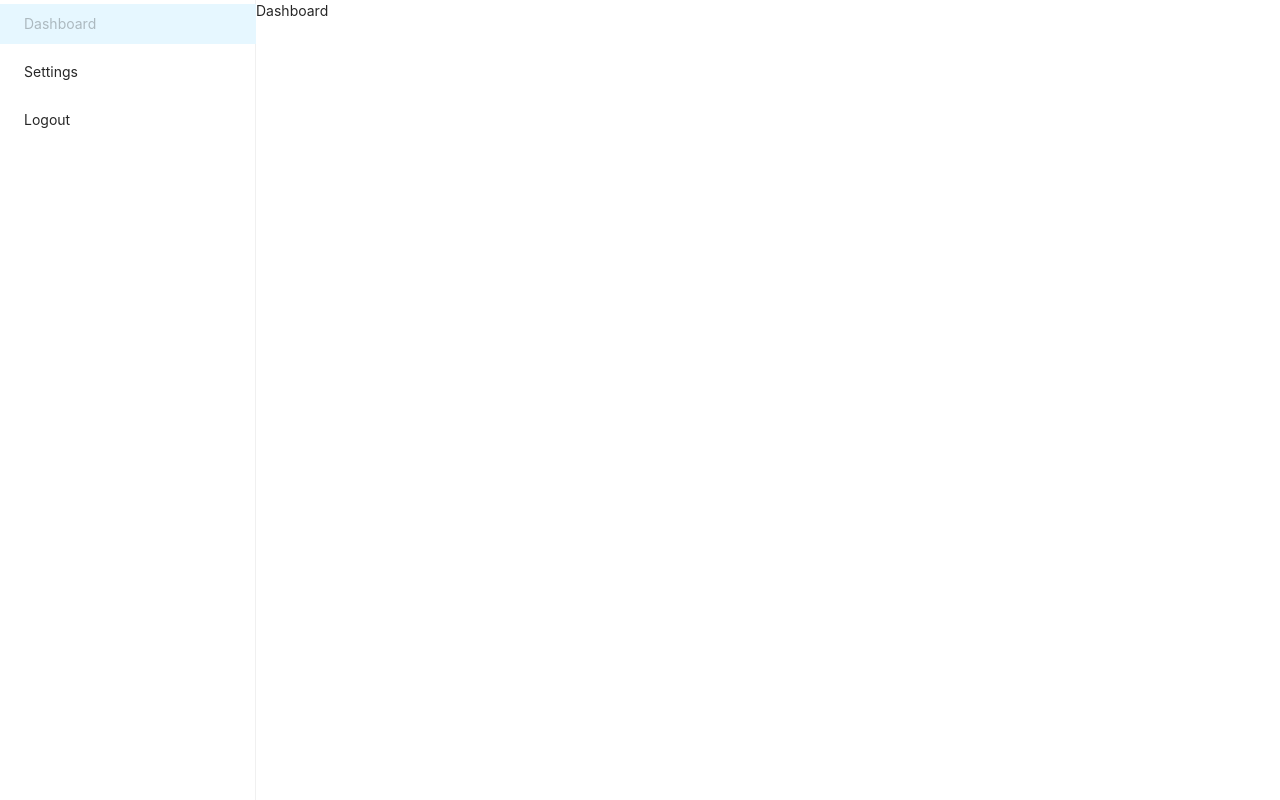
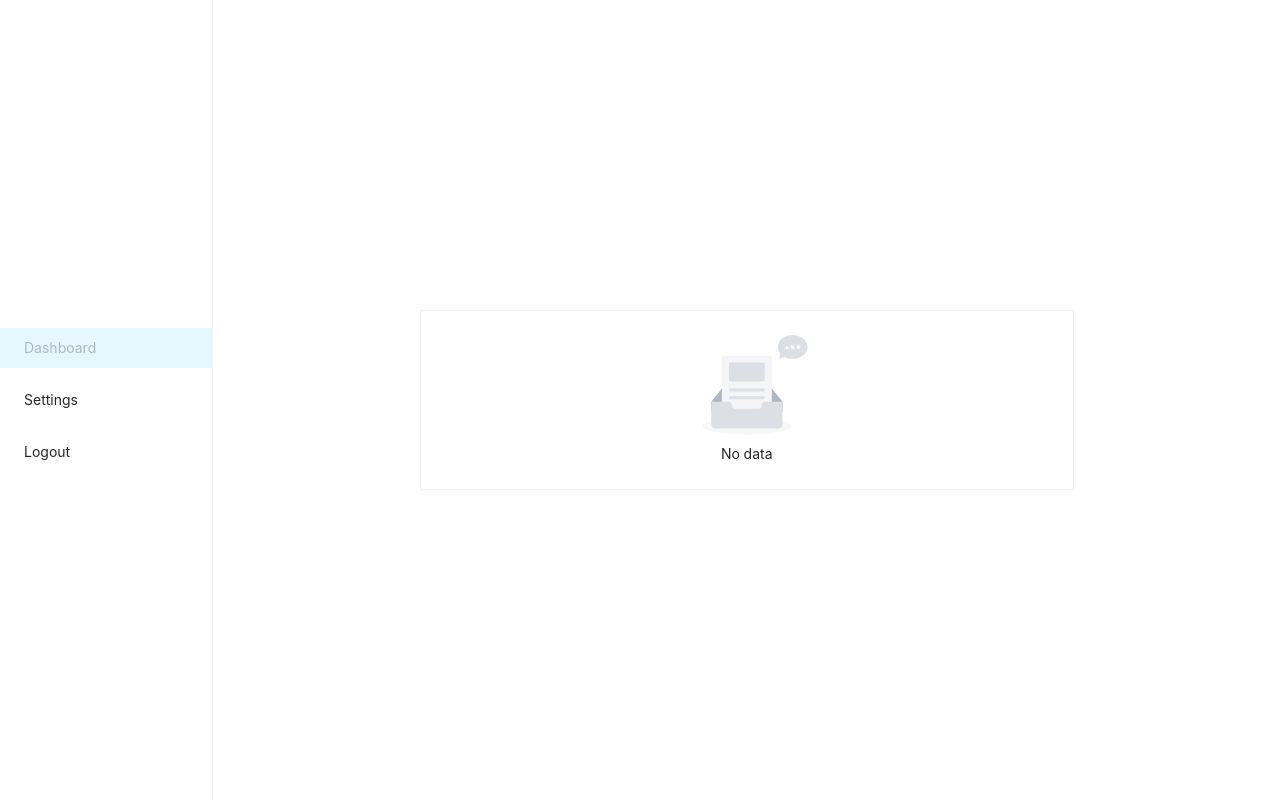
Before and after one commit to KostNazvanov/auth-test, a React (Create React App) app: page /dashboard in a window 1280 px wide. Built offline with nearby package versions, Linux system fonts and the light colour scheme; no server answers; the database is empty; sample sign-in values are in the browser's storage.

Commit message:
Connect to Firebase database. Add Dashboard content. Add simple styling

```diff
--- a/src/App.css
+++ b/src/App.css
@@ -1,5 +1,19 @@
+#root {
+    display: flex;
+    min-height: 100vh;
+    min-width: 100vw;
+}
+
 .app {
-  display: flex;
-  min-height: 100vh;
-  min-width: 100vw;
+    display: flex;
+    justify-content: center;
+    align-items: center;
+
+    width: 100%;
 }
+
+.ant-menu {
+    display: flex;
+    flex-direction: column;
+    justify-content: center;
+}
--- a/src/App.tsx
+++ b/src/App.tsx
@@ -8,12 +8,12 @@
 
 function App() {
   return (
-    <div className="app">
-      <BrowserRouter>
-        <Menu/>
+    <BrowserRouter>
+      <Menu/>
+      <div className="app">
         <Router/>
-      </BrowserRouter>
-    </div>
+      </div>
+    </BrowserRouter>
   );
 }
 
--- a/src/components/Dashboard/index.tsx
+++ b/src/components/Dashboard/index.tsx
@@ -1,11 +1,67 @@
 import React from 'react';
+import { connect } from "react-redux";
+import { Empty, Collapse, Card } from 'antd';
 
-function Dashboard() {
-  return (
-    <div className="dashboard">
-      Dashboard
-    </div>
-  );
+import './style.css';
+import actions from "../../actions";
+import { IState, IDashboard } from "../../reducers";
+
+interface IDashboardProps {
+  dashboard: IDashboard | false,
+  loading: boolean,
 }
 
-export default Dashboard;
+export class Dashboard extends React.Component<IDashboardProps> {
+  componentDidMount = () => {
+    actions.getDashboard({});
+  };
+
+  get content() {
+    const { dashboard } = this.props;
+
+    return (
+      <Collapse>
+        {Object.values(dashboard).map((value, index) => {
+          const {
+            label = '',
+            body,
+            image = false,
+          } = value;
+
+          return (
+            <Collapse.Panel
+              header={label}
+              key={index}
+            >
+              {image && <img src={image} alt=""/>}
+              <br/>
+              {body}
+            </Collapse.Panel>
+          );
+        })}
+      </Collapse>
+    )
+  }
+
+  render = () => {
+    const { dashboard } = this.props;
+
+    return (
+      <Card>
+        {dashboard
+          ? (
+            this.content
+          ) : (
+            <Empty/>
+          )}
+      </Card>
+    )
+  }
+}
+
+const mapStateToProps = (state: IState) => {
+  const { dashboard, loading } = state;
+  return { dashboard, loading };
+};
+
+export default connect(mapStateToProps)(Dashboard);
--- /dev/null
+++ b/src/components/Dashboard/style.css
@@ -0,0 +1,12 @@
+div.ant-card {
+    max-width: 654px;
+    width: 100%;
+}
+
+.ant-card .ant-collapse-header {
+    min-height: 46px;
+}
+
+.ant-card img {
+    width: 100%;
+}
--- a/src/configs/routes.tsx
+++ b/src/configs/routes.tsx
@@ -2,11 +2,12 @@
 import Dashboard from '../components/Dashboard';
 import Settings from '../components/Settings';
 import Logout from '../components/Logout';
+import { ConnectedComponent } from 'react-redux';
 
 export interface IRoute {
   label: string,
   path: string,
-  component: (() => JSX.Element) | (typeof Login), // TODO fix static type
+  component: (() => JSX.Element) | (typeof Login) | ConnectedComponent<any, any>, // TODO fix static type
   isLoggedIn: boolean,
 }
 
--- a/src/helpers/firebase.tsx
+++ b/src/helpers/firebase.tsx
@@ -6,9 +6,11 @@
 // TODO remove after testing
 // @ts-ignore
 window.firebase = firebase;
-export default firebase;
 
-firebase.auth().onAuthStateChanged((user) => {
+const auth = firebase.auth();
+const database = firebase.database();
+
+auth.onAuthStateChanged((user) => {
   if (user) {
     actions.loginSuccess({ user });
   } else {
@@ -17,13 +19,22 @@
 });
 
 export const signUp = (email: string, password: string) => {
-  return firebase.auth().createUserWithEmailAndPassword(email, password)
+  return auth.createUserWithEmailAndPassword(email, password)
 };
 
 export const signIn = (email: string, password: string) => {
-  return firebase.auth().signInWithEmailAndPassword(email, password)
+  return auth.signInWithEmailAndPassword(email, password)
 };
 
 export const signOut = () => {
-  return firebase.auth().signOut();
+  return auth.signOut();
 };
+
+export const getDashboard = () => {
+  return database.ref('dashboard').once('value', );
+};
+export const getSettings = () => {
+  return database.ref('settings').once('value', );
+};
+
+export default firebase;
--- a/src/reducers/index.tsx
+++ b/src/reducers/index.tsx
@@ -1,26 +1,52 @@
 import { User } from 'firebase';
 
 export interface IAction {
-  type: string,
-  [key: string]: any, // Payload could be any type
+  type: string;
+  [key: string]: any; // Payload could be any type
+}
+
+export interface IDashboard {
+  [key: string]: {
+    label?: string;
+    image?: string;
+    body: string;
+  }
 }
 
 export interface IState {
-  user: User | null,
-  isLoggedIn: boolean,
-  dashboard: { [key: string]: string },
-  settings: { [key: string]: string },
+  user: User | null;
+  isLoggedIn: boolean;
+  dashboard: IDashboard | false;
+  settings: { [key: string]: string } | false;
+  loading: boolean;
 }
 
 export const initialState: IState = {
   user: null,
   isLoggedIn: false,
-  dashboard: {},
-  settings: {},
+  dashboard: false,
+  settings: false,
+  loading: false,
 };
 
 const reducer = (state = initialState, action: IAction) => {
   switch (action.type) {
+    case 'LOGIN':
+    case 'GET_DASHBOARD':
+    case 'GET_SETTINGS': {
+      return {
+        ...state,
+        loading: true,
+      }
+    }
+    case 'LOGIN_FAIL':
+    case 'GET_DASHBOARD_FAIL':
+    case 'GET_SETTINGS_FAIL': {
+      return {
+        ...state,
+        loading: false,
+      }
+    }
     case 'LOGIN_SUCCESS': {
       return {
         ...state,
@@ -35,6 +61,20 @@
         isLoggedIn: false,
       }
     }
+    case 'GET_DASHBOARD_SUCCESS': {
+      return {
+        ...state,
+        dashboard: action.dashboard,
+        loading: false,
+      }
+    }
+    case 'GET_SETTINGS_SUCCESS': {
+      return {
+        ...state,
+        settings: action.settings,
+        loading: false,
+      }
+    }
     default:
       return state;
   }
--- a/src/sagas/index.tsx
+++ b/src/sagas/index.tsx
@@ -1,4 +1,4 @@
-import { signUp, signIn, signOut } from '../helpers/firebase';
+import { signUp, signIn, signOut, getDashboard } from '../helpers/firebase';
 import { takeEvery } from 'redux-saga/effects';
 import { AnyAction } from 'redux';
 import actions from '../actions';
@@ -23,7 +23,18 @@
   yield signOut();
 }
 
+function* fetchDashboard() {
+  try {
+    const dashboard = (yield getDashboard()).val();
+    actions.getDashboardSuccess({ dashboard });
+  } catch(error) {
+    console.error(error);
+    actions.getDashboardFail({ error });
+  }
+}
+
 export default function* watchForActions() {
   yield takeEvery('LOGIN', login);
   yield takeEvery('LOGOUT', logout);
+  yield takeEvery('GET_DASHBOARD', fetchDashboard);
 }
```
